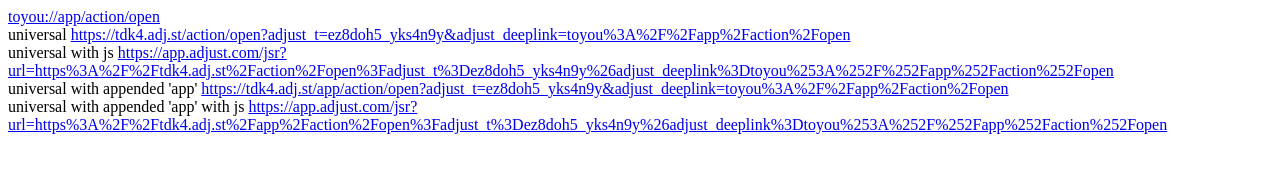
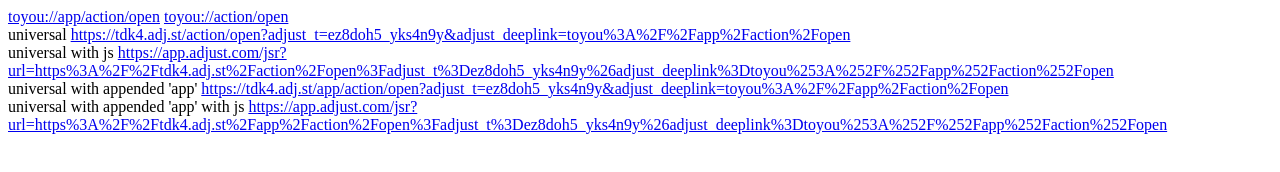
Before and after one commit to romanpekarskiy/deeplinkstest, a plain HTML site: page index.html in a window 1280 px wide. Drawn offline with Linux system fonts and the light colour scheme.

Commit message:
Update index.html

```diff
--- a/index.html
+++ b/index.html
@@ -4,6 +4,7 @@
 </head>
 <body>
 <a href="toyou://app/action/open">toyou://app/action/open</a>
+<a href="toyou://action/open">toyou://action/open</a>
   </br>
 universal <a href="https://tdk4.adj.st/action/open?adjust_t=ez8doh5_yks4n9y&adjust_deeplink=toyou%3A%2F%2Fapp%2Faction%2Fopen">https://tdk4.adj.st/action/open?adjust_t=ez8doh5_yks4n9y&adjust_deeplink=toyou%3A%2F%2Fapp%2Faction%2Fopen</a>
   </br>
```
